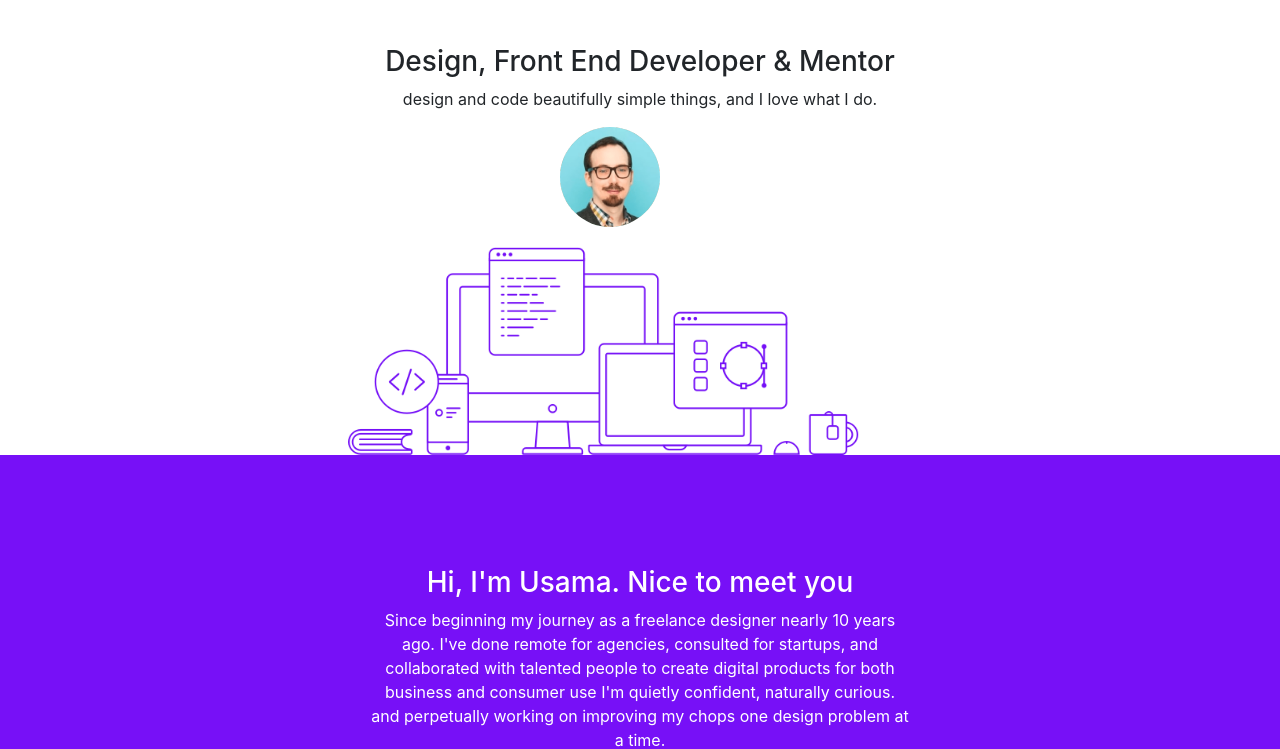
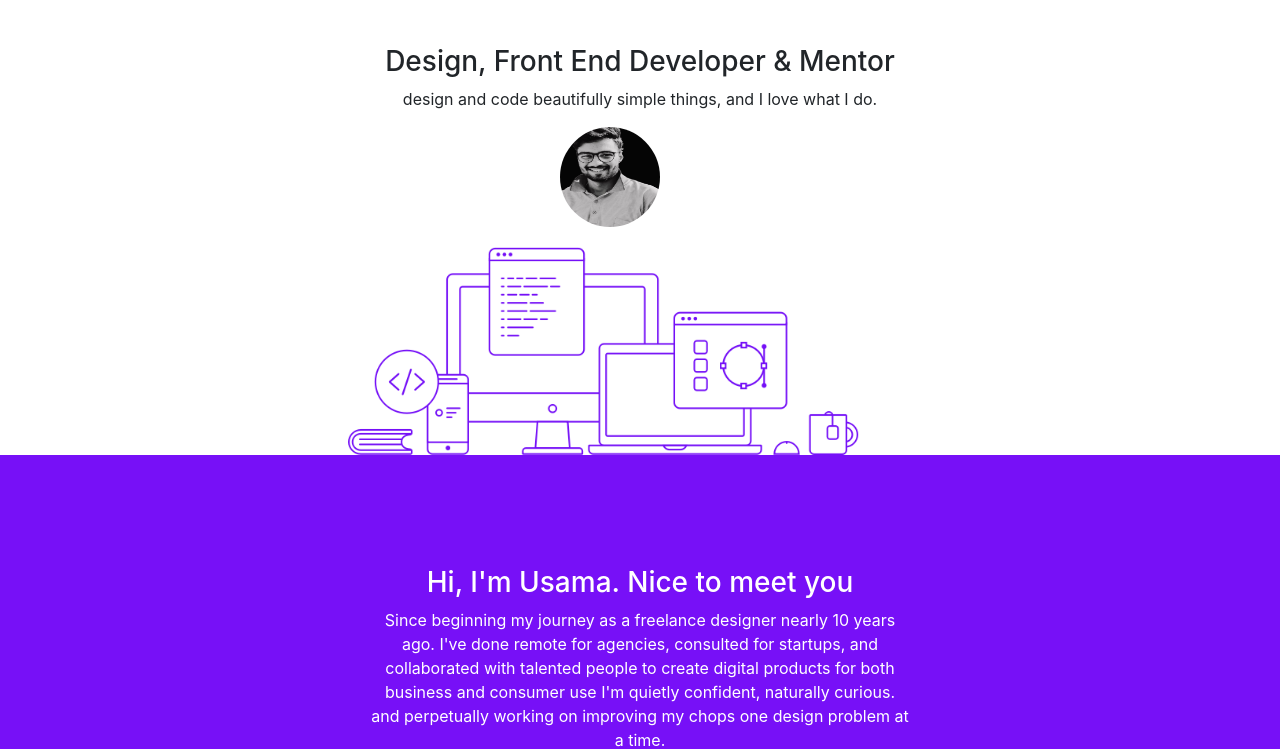
Before and after one commit to UsamaEhsan28/usamaehsan.github.io, a plain HTML site: page index.html in a window 1280 px wide. Shown: the part 59-808 px from the top of the page. Drawn offline with Linux system fonts and the light colour scheme.

Commit message:
image updated

```diff
--- a/index.html
+++ b/index.html
@@ -59,7 +59,7 @@
 
             </div>
             <div class="col-md-4">
-                <img  class="rounded-circle" src="images/converted%20to%20png/pascal.png" alt="image" style="width: 100px;height: 100px;margin: 0 0 0 27%"  >
+                <img  class="rounded-circle" src="./images/IMG_20221004_033146.jpg" alt="image" style="width: 100px;height: 100px;margin: 0 0 0 27%"  >
             </div>
             <div class="col-md-4">
 
```
Also changed, not shown: images/IMG_20221004_033146.jpg (added).
